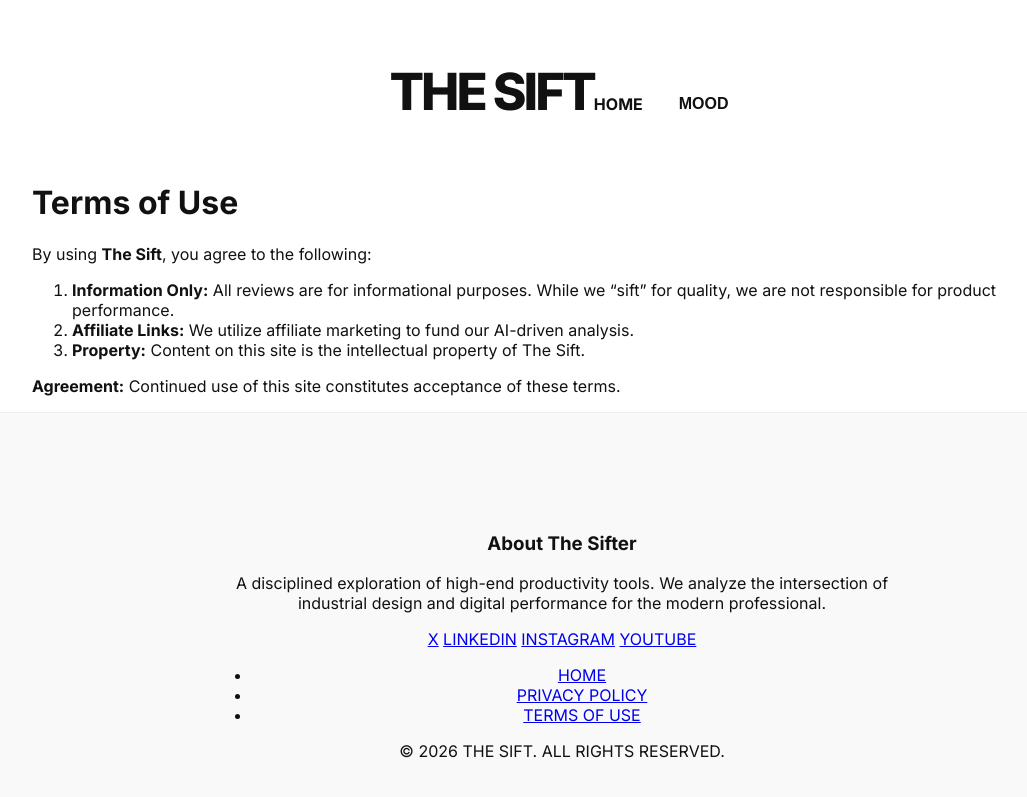
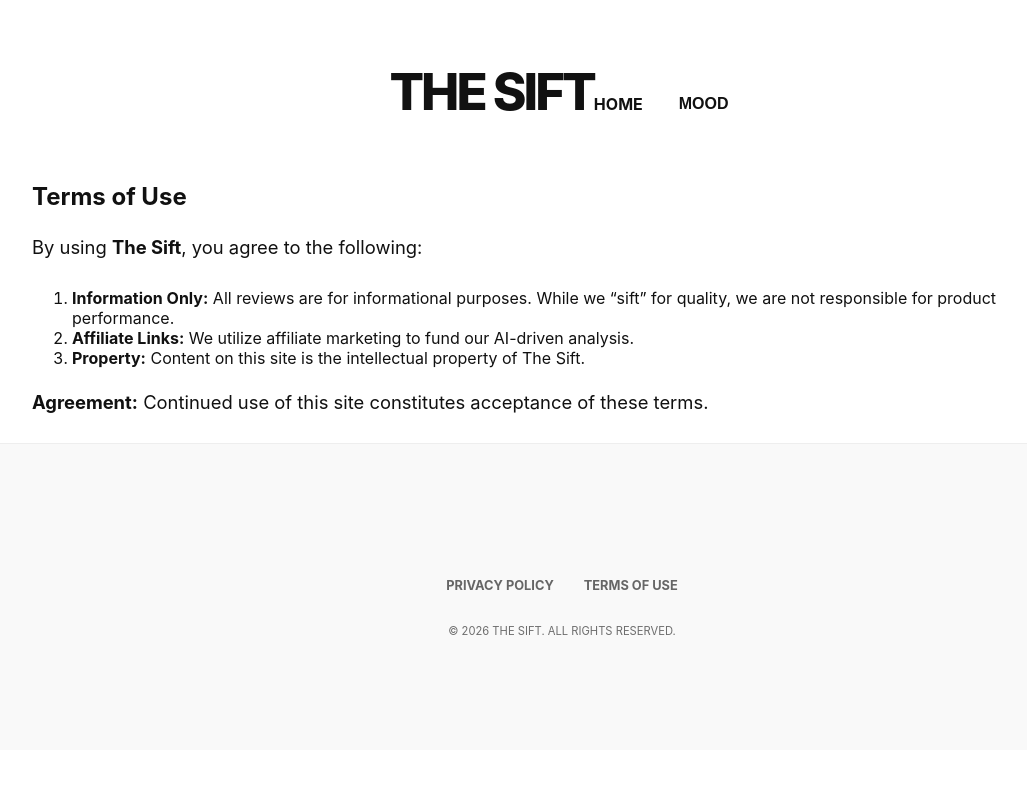
Before and after one commit to 174hz/thesift, a Jekyll site: the page built from terms.md, in a window 1280 px wide. Shown: the top 797 px of the page, without its empty margins (78-1105 px from the left). Built offline with Jekyll 4.4.1, drawn with Linux system fonts in a browser that asks for light colours.

Commit message:
Update default.html

```diff
--- a/_layouts/default.html
+++ b/_layouts/default.html
@@ -3,9 +3,8 @@
 <head>
     <meta charset="UTF-8">
     <meta name="viewport" content="width=device-width, initial-scale=1.0">
-    <title>{% if page.title %}{{ page.title }} | THE SIFT{% else %}THE SIFT | Elite Tech Curated{% endif %}</title>
+    <title>{% if page.title %}{{ page.title }} | THE SIFT{% else %}THE SIFT{% endif %}</title>
     <link rel="stylesheet" href="{{ '/assets/css/style.css' | relative_url }}">
-    <link href="https://fonts.googleapis.com/css2?family=Inter:wght@400;700;800&display=swap" rel="stylesheet">
 </head>
 <body>
 
@@ -20,46 +19,31 @@
     </header>
 
     <main class="site-wrapper">
-        {{ content }}
+        <article class="post-content">
+            {{ content }}
+        </article>
     </main>
 
     <footer class="main-footer">
         <div class="footer-inner">
-            <div class="about-sifter">
-                <h3>About The Sifter</h3>
-                <p>A disciplined exploration of high-end productivity tools. We analyze the intersection of industrial design and digital performance for the modern professional.</p>
-            </div>
-
-            <div class="social-bar">
-                <a href="#">X</a>
-                <a href="#">LINKEDIN</a>
-                <a href="#">INSTAGRAM</a>
-                <a href="#">YOUTUBE</a>
-            </div>
-
             <div class="footer-divider"></div>
-
-            <ul class="footer-legal-links">
-                <li><a href="{{ site.baseurl }}/">HOME</a></li>
-                <li><a href="{{ '/privacy-policy' | relative_url }}">PRIVACY POLICY</a></li>
-                <li><a href="{{ '/terms' | relative_url }}">TERMS OF USE</a></li>
+            <ul class="footer-legal-links" style="display:flex; justify-content:center; gap:30px; list-style:none; padding:0; margin:30px 0;">
+                <li><a href="{{ '/privacy-policy' | relative_url }}" style="text-decoration:none; color:var(--muted-text); font-weight:700; font-size:0.8rem;">PRIVACY POLICY</a></li>
+                <li><a href="{{ '/terms' | relative_url }}" style="text-decoration:none; color:var(--muted-text); font-weight:700; font-size:0.8rem;">TERMS OF USE</a></li>
             </ul>
-
-            <p class="copyright">&copy; 2026 THE SIFT. ALL RIGHTS RESERVED.</p>
+            <p style="font-size:0.7rem; opacity:0.6;">&copy; 2026 THE SIFT. ALL RIGHTS RESERVED.</p>
         </div>
     </footer>
 
     <script>
-        const themes = ['light', 'dark', 'graphite', 'ivory'];
+        const themes = ['light', 'dark', 'graphite'];
         let currentIdx = themes.indexOf(localStorage.getItem('theme') || 'light');
-        if (currentIdx === -1) currentIdx = 0;
         document.documentElement.setAttribute('data-theme', themes[currentIdx]);
 
         document.getElementById('theme-cycle').addEventListener('click', () => {
             currentIdx = (currentIdx + 1) % themes.length;
-            const newTheme = themes[currentIdx];
-            document.documentElement.setAttribute('data-theme', newTheme);
-            localStorage.setItem('theme', newTheme);
+            document.documentElement.setAttribute('data-theme', themes[currentIdx]);
+            localStorage.setItem('theme', themes[currentIdx]);
         });
     </script>
 </body>
```
